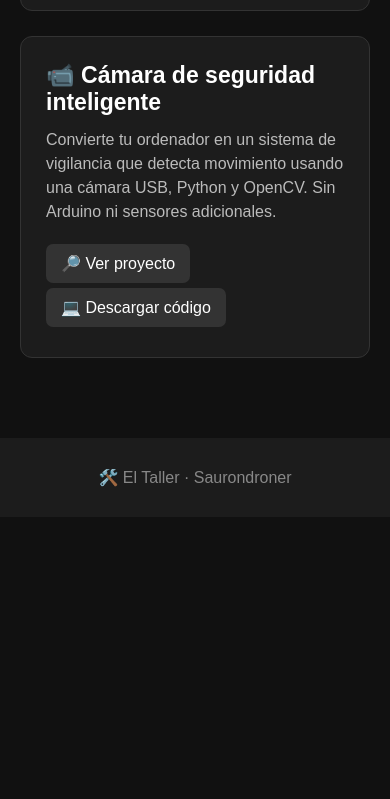
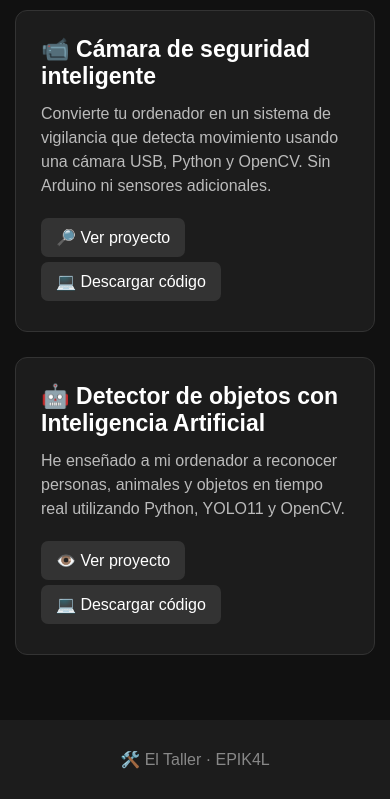
Before and after one commit to Saurondroner/el-taller, a plain HTML site: page index.html in a window 390 px wide. Shown: the part 789-1588 px from the top of the page. Before the commit the page ends 1306 px from the top, so only its background shows below. Drawn offline with Linux system fonts and the light colour scheme.

Commit message:
index.html

```diff
--- a/index.html
+++ b/index.html
@@ -1,9 +1,11 @@
+
 <!DOCTYPE html>
 <html lang="es">
 <head>
   <meta charset="UTF-8">
   <meta name="viewport" content="width=device-width, initial-scale=1.0">
-  <title>El Taller | Saurondroner</title>
+
+  <title>El Taller | EPIK4L</title>
 
   <style>
     * {
@@ -57,6 +59,12 @@
       border: 1px solid #333;
       border-radius: 12px;
       padding: 25px;
+      transition: transform 0.2s, border-color 0.2s;
+    }
+
+    .project:hover {
+      transform: translateY(-4px);
+      border-color: #777;
     }
 
     .project h3 {
@@ -92,6 +100,16 @@
       background: #1c1c1c;
       color: #888;
     }
+
+    @media (max-width: 600px) {
+      header h1 {
+        font-size: 32px;
+      }
+
+      .container {
+        padding: 25px 15px;
+      }
+    }
   </style>
 </head>
 
@@ -101,17 +119,21 @@
     <h1>🛠️ EL TALLER</h1>
     <p>Proyectos, experimentos y cosas que voy aprendiendo</p>
   </header>
-<div style="max-width: 900px; margin: 30px auto; padding: 0 20px;">
-  <video controls autoplay muted loop playsinline style="width: 100%; border-radius: 15px;">
-    <source src="presentacion.mp4" type="video/mp4">
-  </video>
-</div>
+
+  <!-- VÍDEO DE PRESENTACIÓN -->
+  <div style="max-width: 900px; margin: 30px auto; padding: 0 20px;">
+    <video controls autoplay muted loop playsinline style="width: 100%; border-radius: 15px;">
+      <source src="presentacion.mp4" type="video/mp4">
+    </video>
+  </div>
+
   <main class="container">
 
     <h2>🚀 Mis proyectos</h2>
 
     <div class="projects">
 
+      <!-- PROYECTO 1: LÁMPARA RGB -->
       <div class="project">
         <h3>💡 Lámpara RGB con Arduino</h3>
 
@@ -135,6 +157,7 @@
         </div>
       </div>
 
+      <!-- PROYECTO 2: CÁMARA DE SEGURIDAD -->
       <div class="project">
         <h3>📹 Cámara de seguridad inteligente</h3>
 
@@ -149,12 +172,27 @@
         </div>
       </div>
 
+      <!-- PROYECTO 3: INTELIGENCIA ARTIFICIAL -->
+      <div class="project">
+        <h3>🤖 Detector de objetos con Inteligencia Artificial</h3>
+
+        <p>
+          He enseñado a mi ordenador a reconocer personas, animales y objetos
+          en tiempo real utilizando Python, YOLO11 y OpenCV.
+        </p>
+
+        <div class="buttons">
+          <a href="detector-ia.html">👁️ Ver proyecto</a>
+          <a href="detector_ia.py" download>💻 Descargar código</a>
+        </div>
+      </div>
+
     </div>
 
   </main>
 
   <footer>
-    🛠️ El Taller · Saurondroner
+    🛠️ El Taller · EPIK4L
   </footer>
 
 </body>
```
